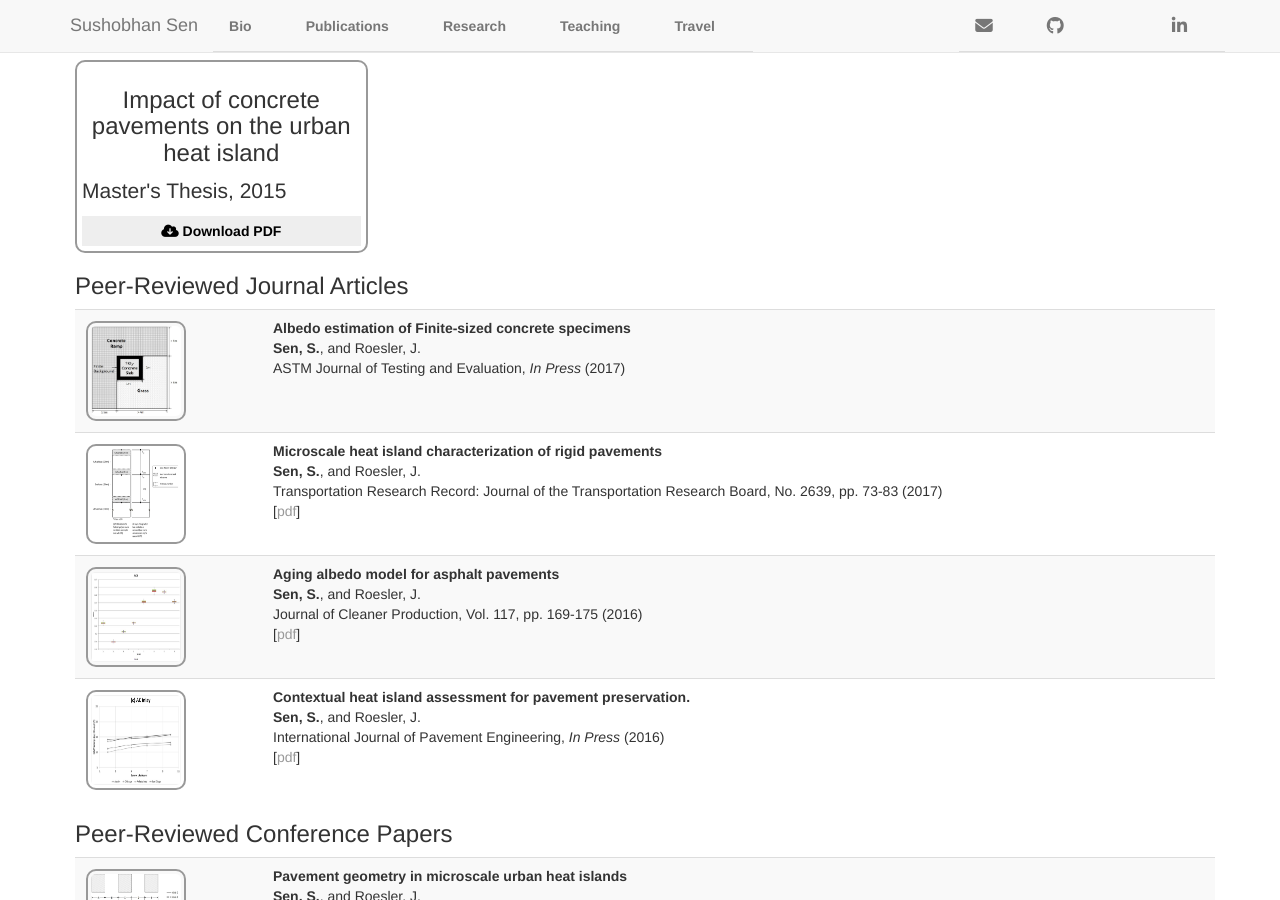
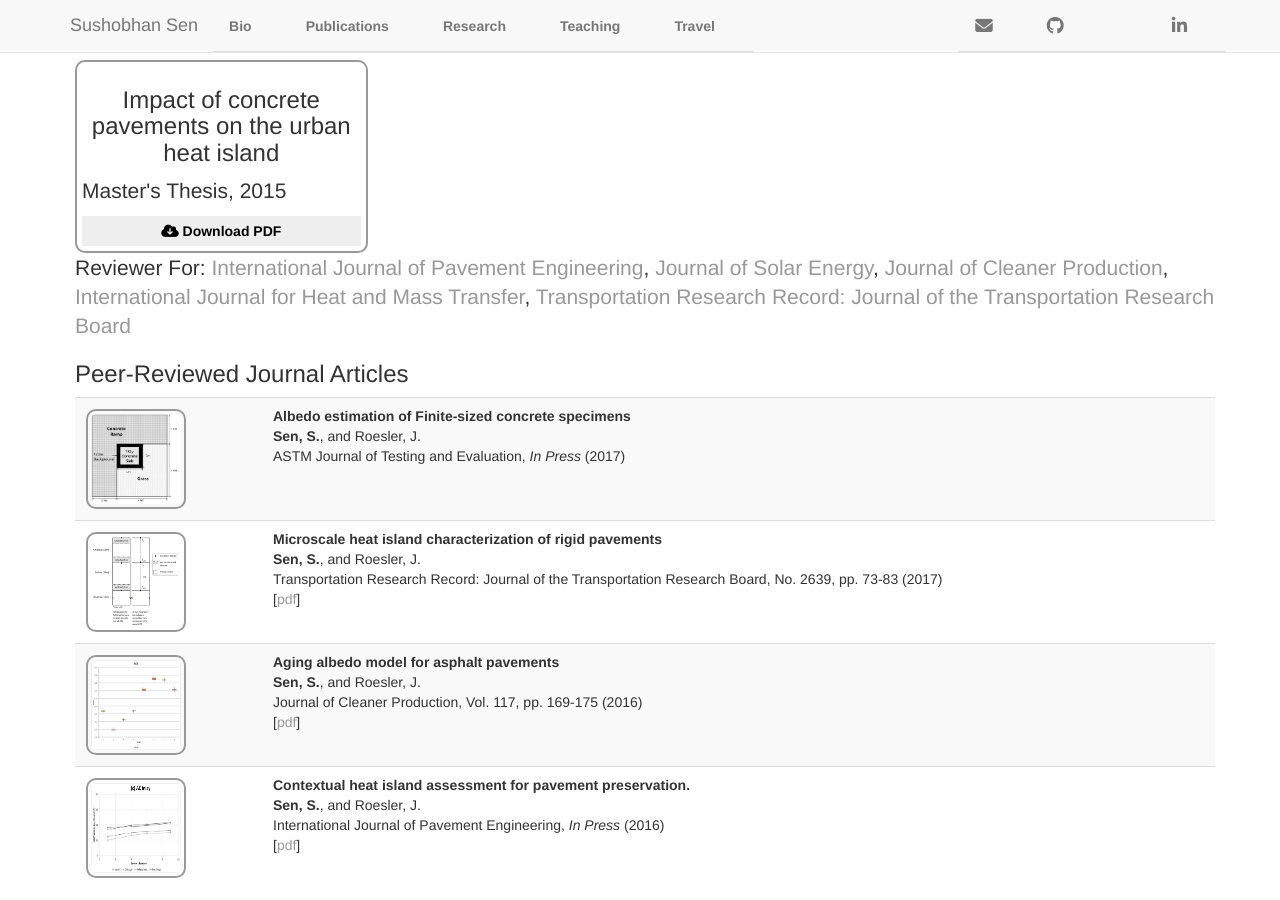
Before and after one commit to sushobhansen/sushobhansen.github.io, a Jekyll site: the page built from publications.md, in a window 1280 px wide and 900 px high. Built offline with Jekyll 4.4.1, drawn with Linux system fonts in a browser that asks for light colours; nearby versions of some CDN libraries; a style sheet for code colours, icons or effects is not loaded.

Commit message:
Added journals that I review for

```diff
--- a/publications.md
+++ b/publications.md
@@ -12,6 +12,8 @@ title: Sushobhan Sen | Publications
 		</div><!--col-md-3-->
 	</div><!--row-->
 </div><!--container-->
+
+Reviewer For: [International Journal of Pavement Engineering](http://www.tandfonline.com/loi/gpav20), [Journal of Solar Energy](https://www.journals.elsevier.com/solar-energy/), [Journal of Cleaner Production](https://www.journals.elsevier.com/journal-of-cleaner-production/), [International Journal for Heat and Mass Transfer](https://www.journals.elsevier.com/international-journal-of-heat-and-mass-transfer/), [Transportation Research Record: Journal of the Transportation Research Board](http://trrjournalonline.trb.org/loi/trr)
 
 ### Peer-Reviewed Journal Articles
 
```
